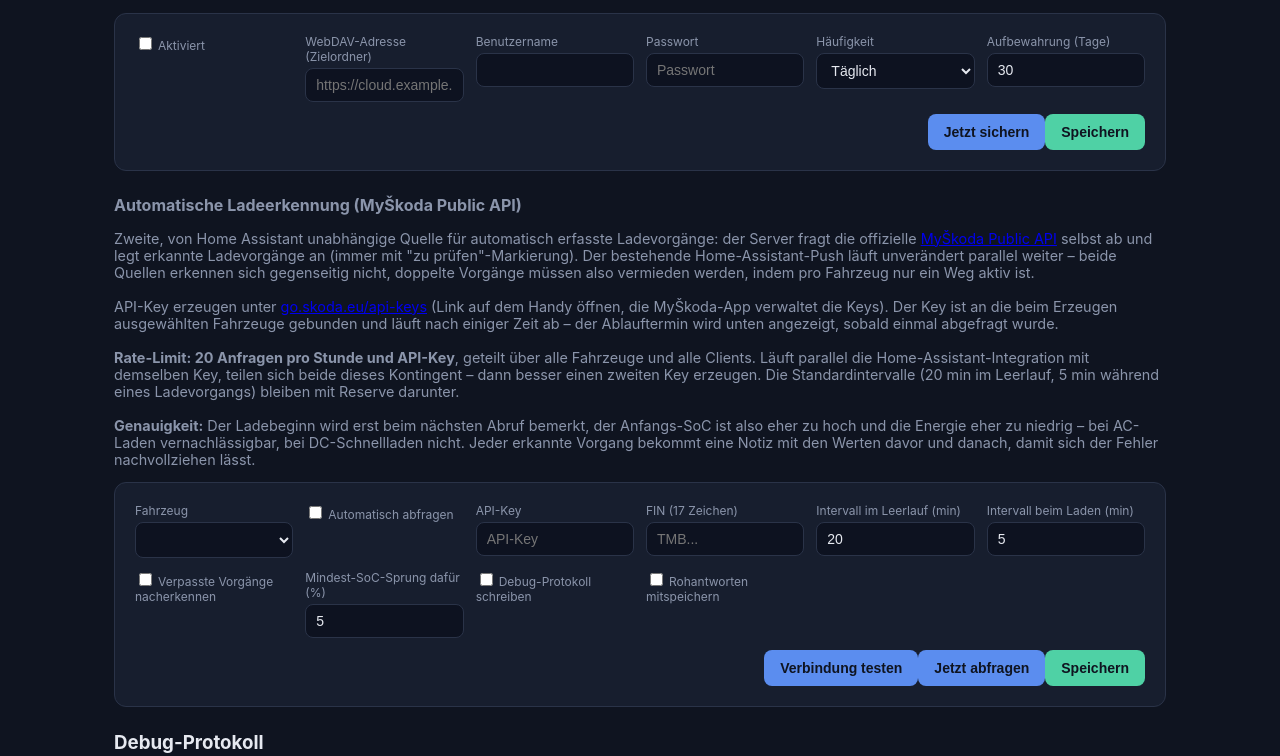
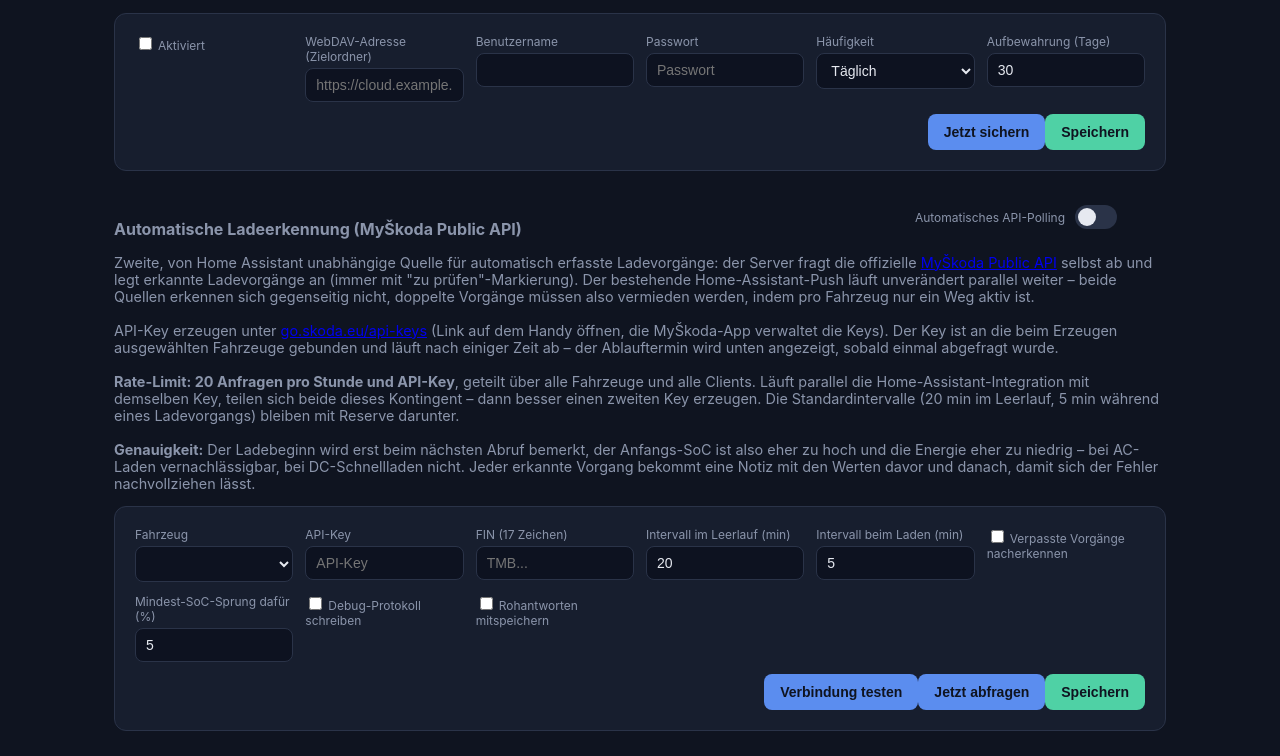
Before and after one commit to iDomi94/Lademonitor-Server, a FastAPI app: template backend/app/templates/settings.html in a window 1280 px wide. Shown: the part 1365-2121 px from the top of the page. Run offline with FastAPI, Linux system fonts and the light colour scheme; the template is opened without the code that fills it, so the values that code supplies are empty; parts of the project's set-up code (start-up, migrations or seed data) failed here and were passed over.

Commit message:
MyŠkoda-Polling als Schalter, Datumsspalte ohne Zeilenumbruch
Das automatische Abfragen der MyŠkoda-API war eine Checkbox zwischen zehn
weiteren Feldern des Konfigurationsformulars und wurde uebersehen - mit der
Folge, dass ausschliesslich die von Hand ausgeloesten Abfragen liefen und die
automatische Ladeerkennung stillschweigend nichts tat. Der Zustand war von
aussen auch kaum zu erkennen: der Poller schreibt nur dann ins Protokoll,
wenn er laeuft, ein abgeschalteter Poller sieht dort also genauso aus wie ein
haengender.

Jetzt ein Schiebeschalter mit AN/AUS neben der Abschnittsueberschrift. Er
speichert sofort statt auf "Speichern" zu warten - ein Schalter, der erst
nach einem zweiten Klick woanders wirkt, waere dieselbe Falle nochmal.
Lehnt der Server das Aktivieren ab (422 ohne API-Key/FIN), springt er in
seine alte Stellung zurueck. Der Checkbox-Input bleibt erhalten und wird nur
visuell versteckt, damit Tastaturbedienung, :checked-Styling und die
bestehende JS-Anbindung ueber die id unveraendert weiterlaufen.

Ausserdem: die Datumsspalte der Ladevorgangs-Tabelle bekommt nowrap. Die
automatische Spaltenbreite orientiert sich an der Ueberschrift, und im
Englischen ist die ("Date") kuerzer als der Inhalt ("Sep 1, 2026, 5:56 PM") -
das Datum fiel dadurch auf bis zu fuenf Zeilen. nowrap statt fester
min-width, damit die Breite dem Datumsformat der jeweiligen Sprache folgt.

Co-Authored-By: Claude Opus 5 <noreply@anthropic.com>

```diff
--- a/backend/app/changelog.py
+++ b/backend/app/changelog.py
@@ -4,6 +4,16 @@ ergaenzen (und denselben Text in CHANGELOG.md pflegen), dann mit
 lesen direkt aus dieser Liste, kein separater Build-Schritt noetig."""
 
 CHANGELOG = [
+    {
+        "version": "0.10.3",
+        "date": "2026-09-01",
+        "title": "MyŠkoda-Polling als Schalter, Datumsspalte bricht nicht mehr um",
+        "changes": [
+            "Das automatische Abfragen der MyŠkoda-API laesst sich jetzt ueber einen Schalter mit AN/AUS neben der Abschnittsueberschrift ein- und ausschalten - bisher war es eine Checkbox zwischen zehn weiteren Formularfeldern und wurde leicht uebersehen. Wer sie uebersah, bekam ausschliesslich die von Hand ausgeloesten Abfragen und keine automatische Ladeerkennung.",
+            "Der Schalter speichert sofort, statt auf \"Speichern\" zu warten.",
+            "Datumsspalte der Ladevorgangs-Tabelle bricht nicht mehr auf mehrere Zeilen um. In der englischen Oberflaeche ist die Ueberschrift (\"Date\") kuerzer als der Inhalt (\"Sep 1, 2026, 5:56 PM\"), woran sich die automatische Spaltenbreite orientiert hat.",
+        ],
+    },
     {
         "version": "0.10.2",
         "date": "2026-08-31",
--- a/backend/app/static/style.css
+++ b/backend/app/static/style.css
@@ -85,6 +85,14 @@ th, td {
 
 th { color: var(--muted); font-weight: 600; font-size: 12px; text-transform: uppercase; }
 
+/* Datums-/Zeitspalten nie umbrechen. Die automatische Spaltenbreite orientiert
+   sich sonst an der kurzen Ueberschrift statt am laengeren Inhalt - im
+   Englischen ("Date" + "Sep 1, 2026, 5:56 PM") faellt das Datum dadurch auf
+   mehrere Zeilen, im Deutschen ("Datum" + "01.09.2026, 17:56") faellt es nur
+   knapp nicht auf. nowrap statt fester min-width, damit die Breite dem
+   tatsaechlichen Datumsformat der jeweiligen Sprache folgt. */
+th.col-datetime, td.col-datetime { white-space: nowrap; }
+
 tr.needs-review { background: rgba(242, 184, 75, 0.08); }
 
 .badge {
@@ -139,6 +147,67 @@ button:hover { opacity: 0.9; }
 
 h1 { font-size: 22px; margin-bottom: 20px; }
 h2 { font-size: 16px; color: var(--muted); margin: 24px 0 12px; }
+
+/* Abschnittsueberschrift mit einem Schalter rechts daneben. */
+.section-head {
+  display: flex;
+  align-items: baseline;
+  justify-content: space-between;
+  flex-wrap: wrap;
+  gap: 8px 16px;
+}
+.section-head h2 { margin-bottom: 0; }
+
+/* Schiebeschalter fuer die eine Einstellung, die einen ganzen Abschnitt
+   scharf schaltet - eine Checkbox zwischen zehn weiteren Formularfeldern
+   wird schlicht uebersehen. Der Checkbox-Input bleibt erhalten und wird nur
+   visuell versteckt (nicht display:none), damit Tastaturbedienung,
+   :checked-Styling und die bestehende JS-Anbindung ueber die id
+   unveraendert funktionieren. */
+.switch {
+  display: inline-flex;
+  align-items: center;
+  gap: 10px;
+  margin: 0;
+  font-size: 12px;
+  color: var(--muted);
+  cursor: pointer;
+  align-self: center;
+}
+.switch input { position: absolute; opacity: 0; width: 0; height: 0; margin: 0; }
+
+.switch .track {
+  position: relative;
+  flex: none;
+  width: 42px;
+  height: 24px;
+  border-radius: 999px;
+  background: var(--border);
+  transition: background 0.15s;
+}
+.switch .track::after {
+  content: "";
+  position: absolute;
+  top: 3px;
+  left: 3px;
+  width: 18px;
+  height: 18px;
+  border-radius: 50%;
+  background: var(--text);
+  transition: transform 0.15s;
+}
+.switch input:checked + .track { background: var(--accent); }
+.switch input:checked + .track::after { transform: translateX(18px); }
+.switch input:focus-visible + .track { outline: 2px solid var(--accent2); outline-offset: 2px; }
+
+/* Feste Mindestbreite, damit die Ueberschrift beim Umschalten nicht springt. */
+.switch .state {
+  min-width: 3em;
+  font-size: 13px;
+  font-weight: 700;
+  letter-spacing: 0.04em;
+}
+.switch input:checked ~ .state { color: var(--accent); }
 
 .filter-widget { margin-bottom: 24px; }
 .filter-toggle-btn {
--- a/backend/app/templates/sessions.html
+++ b/backend/app/templates/sessions.html
@@ -71,7 +71,7 @@
 <table>
   <thead>
     <tr>
-      <th>{{ t('sessions.table.date') }}</th><th>{{ t('sessions.table.vehicle') }}</th><th>{{ t('sessions.table.provider') }}</th><th>{{ t('sessions.table.location') }}</th><th>{{ t('sessions.table.type') }}</th><th>{{ t('sessions.table.soc') }}</th><th>{{ t('sessions.table.kwh') }}</th>
+      <th class="col-datetime">{{ t('sessions.table.date') }}</th><th>{{ t('sessions.table.vehicle') }}</th><th>{{ t('sessions.table.provider') }}</th><th>{{ t('sessions.table.location') }}</th><th>{{ t('sessions.table.type') }}</th><th>{{ t('sessions.table.soc') }}</th><th>{{ t('sessions.table.kwh') }}</th>
       <th>{{ t('sessions.table.price') }}</th><th>{{ t('sessions.table.odometer') }}</th><th>{{ t('sessions.table.consumption') }}</th><th>{{ t('sessions.table.source') }}</th><th></th>
     </tr>
   </thead>
@@ -188,7 +188,7 @@ async function loadSessions() {
     else if (s.soc_end != null) socText = `${s.soc_end}%`;
 
     return `<tr class="${s.needs_review ? 'needs-review' : ''}">
-      <td>${date}</td>
+      <td class="col-datetime">${date}</td>
       <td>${vehicle ? vehicle.name : '–'}</td>
       <td>${provider ? provider.name : '–'}</td>
       <td>${ortText}</td>
--- a/backend/app/templates/settings.html
+++ b/backend/app/templates/settings.html
@@ -99,13 +99,18 @@
 </form>
 <div id="webdav-status" style="margin-top:8px; font-size:0.9em"></div>
 
-<h2>{{ t('settings.myskoda.heading') }}</h2>
+<div class="section-head">
+  <h2>{{ t('settings.myskoda.heading') }}</h2>
+  <label class="switch">
+    {{ t('settings.myskoda.polling_label') }}
+    <input type="checkbox" id="ms-enabled">
+    <span class="track"></span>
+    <span class="state" id="ms-enabled-state"></span>
+  </label>
+</div>
 <p style="color:var(--muted); font-size:0.9em">{{ t('settings.myskoda.description')|safe }}</p>
 <form class="inline-form" id="myskoda-form">
   <div><label>{{ t('settings.myskoda.vehicle') }}</label><select id="ms-vehicle"></select></div>
-  <div>
-    <label><input type="checkbox" id="ms-enabled" style="width:auto; display:inline-block; margin-right:6px">{{ t('settings.myskoda.auto_query') }}</label>
-  </div>
   <div><label>{{ t('settings.myskoda.apikey') }}</label><input type="password" id="ms-apikey" placeholder="{{ t('settings.myskoda.apikey') }}" autocomplete="off"></div>
   <div><label>{{ t('settings.myskoda.vin') }}</label><input id="ms-vin" placeholder="TMB..." maxlength="17" autocomplete="off"></div>
   <div><label>{{ t('settings.myskoda.idle_interval') }}</label><input type="number" id="ms-idle" min="3" max="1440" value="20"></div>
@@ -224,6 +229,8 @@ const T = {
   webdavRunNow: {{ t('settings.webdav.run_now')|tojson }},
   webdavRunRunning: {{ t('settings.webdav.run_running')|tojson }},
 
+  msPollingOn: {{ t('settings.myskoda.polling_on')|tojson }},
+  msPollingOff: {{ t('settings.myskoda.polling_off')|tojson }},
   msPleaseAddVehicle: {{ t('settings.myskoda.status.please_add_vehicle')|tojson }},
   msStatusOk: {{ t('settings.myskoda.status.ok')|tojson }},
   msStatusError: {{ t('settings.myskoda.status.error')|tojson }},
@@ -731,6 +738,7 @@ async function loadMyskodaConfig() {
   }
   const c = await (await fetch(`api/myskoda/configs/${vehicleId}`)).json();
   document.getElementById('ms-enabled').checked = c.enabled;
+  msRenderEnabledState();
   document.getElementById('ms-apikey').value = '';
   document.getElementById('ms-apikey').placeholder = c.has_api_key
     ? T.msApikeyPlaceholderSet : T.msApikey;
@@ -769,6 +777,27 @@ async function loadMyskodaLog() {
         : ''}</td>
     </tr>`).join('');
 }
+
+function msRenderEnabledState() {
+  const on = document.getElementById('ms-enabled').checked;
+  document.getElementById('ms-enabled-state').textContent = on ? T.msPollingOn : T.msPollingOff;
+}
+
+// Der Schalter speichert sofort, statt wie die uebrigen Formularfelder auf
+// "Speichern" zu warten - er sieht aus wie ein Schalter, also soll er auch
+// wie einer wirken. Schlaegt das Speichern fehl (z.B. Aktivieren ohne
+// API-Key, was der Server mit 422 ablehnt), springt er in seine alte
+// Stellung zurueck.
+document.getElementById('ms-enabled').addEventListener('change', async (e) => {
+  msRenderEnabledState();
+  const config = await msSaveConfig();
+  if (!config) {
+    e.target.checked = !e.target.checked;
+    msRenderEnabledState();
+    return;
+  }
+  renderMyskodaStatus(config);
+});
 
 document.getElementById('ms-vehicle').addEventListener('change', loadMyskodaConfig);
 
@@ -915,6 +944,7 @@ document.getElementById('language-form').addEventListener('submit', async (e) =>
   await loadUsers();
   await loadWebdavConfig();
   renderMyskodaVehicleOptions();
+  msRenderEnabledState();
   await loadMyskodaConfig();
 })();
 </script>
```
Also changed, not shown: backend/app/i18n/de.json (+3 -1 lines), backend/app/i18n/en.json (+3 -1 lines), CHANGELOG.md.
